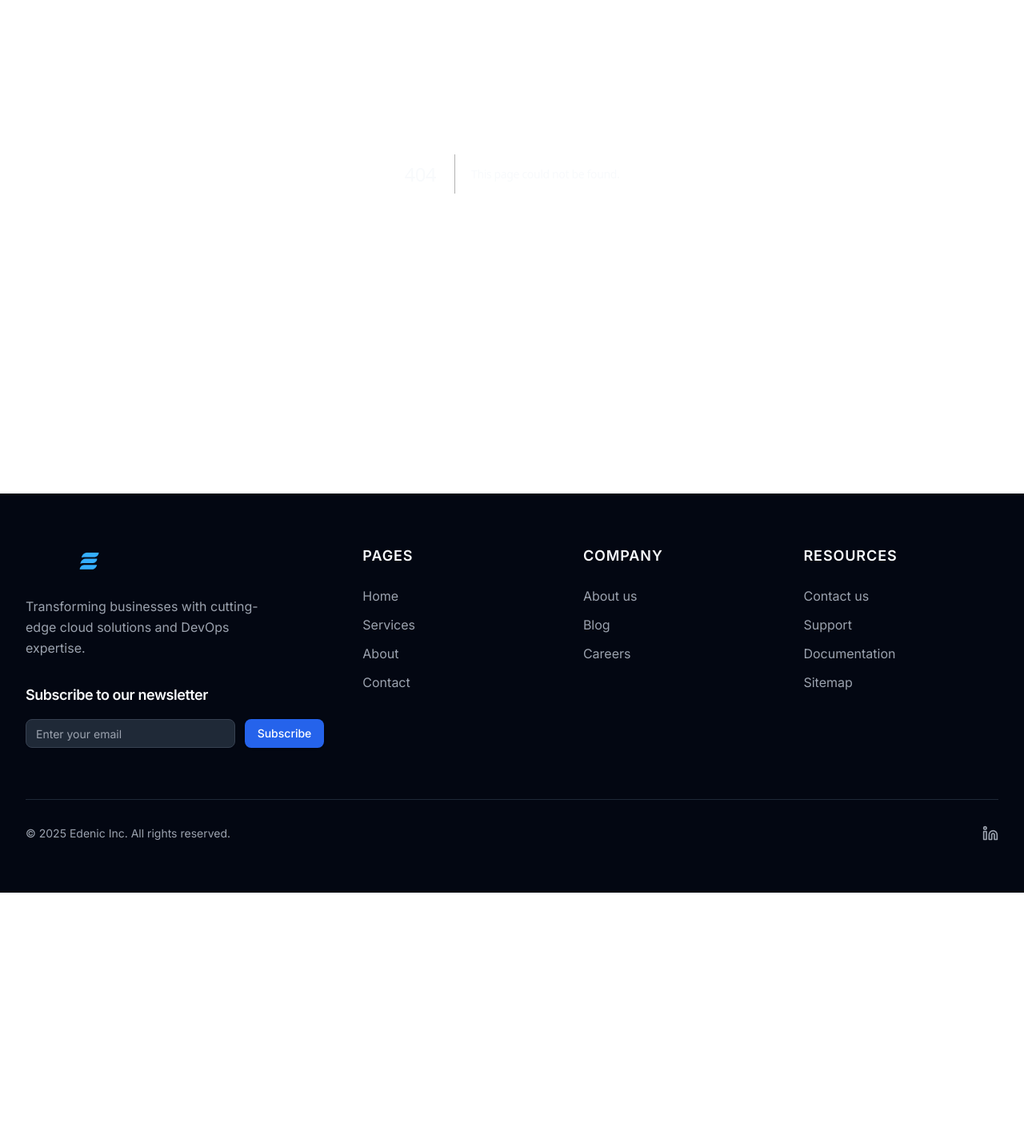
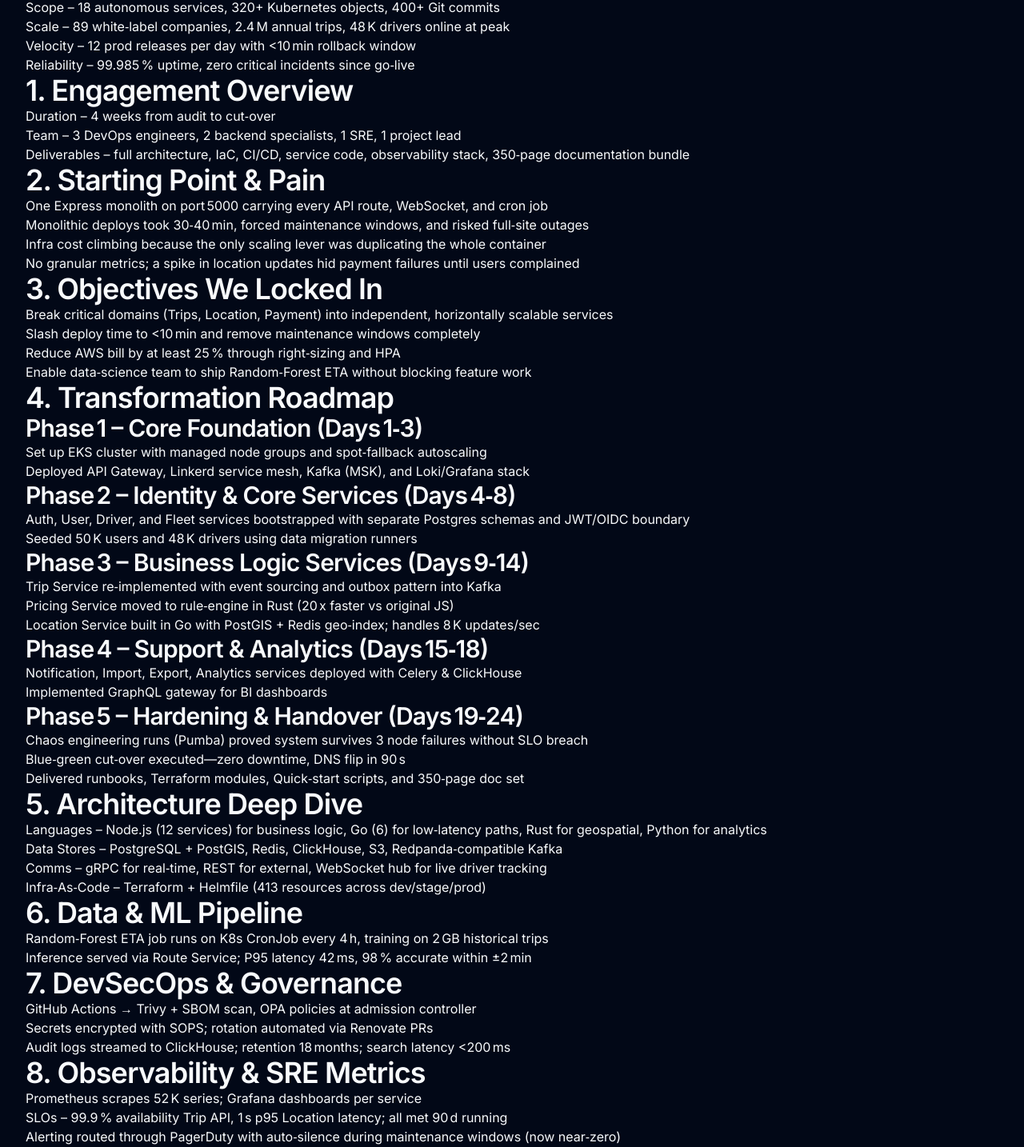
Before and after one commit to shhahhussain/edenic, a Next.js app: page /case-studies/microservices-overhaul in a window 1280 px wide. Before the commit this address had no page. Shown: the part 263-1697 px from the top of the page at 80% size. Before the commit the page ends 1379 px from the top, so only its background shows below. Built offline with nearby package versions, Linux system fonts and the light colour scheme.

Commit message:
feat: add microservices overhaul case study

```diff
--- /dev/null
+++ b/src/app/case-studies/microservices-overhaul/page.tsx
@@ -0,0 +1,252 @@
+export default function MicroservicesOverhaulCaseStudy() {
+  return (
+    <div className="container mx-auto px-4 py-16">
+      <article className="prose dark:prose-invert mx-auto">
+        <h1>18‑Service Microservices Overhaul</h1>
+        <p>
+          Edenic’s deep‑dive transformation of a ride‑hailing platform from a
+          single Express monolith into a resilient microservice ecosystem.
+        </p>
+
+        <h2>Snapshot</h2>
+        <ul>
+          <li>
+            Scope – 18 autonomous services, 320+ Kubernetes objects, 400+ Git
+            commits
+          </li>
+          <li>
+            Scale – 89 white‑label companies, 2.4 M annual trips, 48 K
+            drivers online at peak
+          </li>
+          <li>
+            Velocity – 12 prod releases per day with &lt;10 min rollback window
+          </li>
+          <li>
+            Reliability – 99.985 % uptime, zero critical incidents since
+            go‑live
+          </li>
+        </ul>
+
+        <h2>1. Engagement Overview</h2>
+        <ul>
+          <li>Duration – 4 weeks from audit to cut‑over</li>
+          <li>
+            Team – 3 DevOps engineers, 2 backend specialists, 1 SRE, 1 project
+            lead
+          </li>
+          <li>
+            Deliverables – full architecture, IaC, CI/CD, service code,
+            observability stack, 350‑page documentation bundle
+          </li>
+        </ul>
+
+        <h2>2. Starting Point &amp; Pain</h2>
+        <ul>
+          <li>
+            One Express monolith on port 5000 carrying every API route,
+            WebSocket, and cron job
+          </li>
+          <li>
+            Monolithic deploys took 30‑40 min, forced maintenance windows, and
+            risked full‑site outages
+          </li>
+          <li>
+            Infra cost climbing because the only scaling lever was duplicating the
+            whole container
+          </li>
+          <li>
+            No granular metrics; a spike in location updates hid payment failures
+            until users complained
+          </li>
+        </ul>
+
+        <h2>3. Objectives We Locked In</h2>
+        <ul>
+          <li>
+            Break critical domains (Trips, Location, Payment) into independent,
+            horizontally scalable services
+          </li>
+          <li>
+            Slash deploy time to &lt;10 min and remove maintenance windows
+            completely
+          </li>
+          <li>
+            Reduce AWS bill by at least 25 % through right‑sizing and HPA
+          </li>
+          <li>
+            Enable data‑science team to ship Random‑Forest ETA without blocking
+            feature work
+          </li>
+        </ul>
+
+        <h2>4. Transformation Roadmap</h2>
+        <h3>Phase 1 – Core Foundation (Days 1‑3)</h3>
+        <ul>
+          <li>
+            Set up EKS cluster with managed node groups and spot‑fallback
+            autoscaling
+          </li>
+          <li>
+            Deployed API Gateway, Linkerd service mesh, Kafka (MSK), and
+            Loki/Grafana stack
+          </li>
+        </ul>
+        <h3>Phase 2 – Identity &amp; Core Services (Days 4‑8)</h3>
+        <ul>
+          <li>
+            Auth, User, Driver, and Fleet services bootstrapped with separate
+            Postgres schemas and JWT/OIDC boundary
+          </li>
+          <li>Seeded 50 K users and 48 K drivers using data migration runners</li>
+        </ul>
+        <h3>Phase 3 – Business Logic Services (Days 9‑14)</h3>
+        <ul>
+          <li>
+            Trip Service re‑implemented with event sourcing and outbox pattern
+            into Kafka
+          </li>
+          <li>
+            Pricing Service moved to rule‑engine in Rust (20 x faster vs original
+            JS)
+          </li>
+          <li>
+            Location Service built in Go with PostGIS + Redis geo‑index; handles
+            8 K updates/sec
+          </li>
+        </ul>
+        <h3>Phase 4 – Support &amp; Analytics (Days 15‑18)</h3>
+        <ul>
+          <li>
+            Notification, Import, Export, Analytics services deployed with Celery
+            &amp; ClickHouse
+          </li>
+          <li>Implemented GraphQL gateway for BI dashboards</li>
+        </ul>
+        <h3>Phase 5 – Hardening &amp; Handover (Days 19‑24)</h3>
+        <ul>
+          <li>
+            Chaos engineering runs (Pumba) proved system survives 3 node failures
+            without SLO breach
+          </li>
+          <li>
+            Blue‑green cut‑over executed—zero downtime, DNS flip in 90 s
+          </li>
+          <li>
+            Delivered runbooks, Terraform modules, Quick‑start scripts, and
+            350‑page doc set
+          </li>
+        </ul>
+
+        <h2>5. Architecture Deep Dive</h2>
+        <ul>
+          <li>
+            Languages – Node.js (12 services) for business logic, Go (6) for
+            low‑latency paths, Rust for geospatial, Python for analytics
+          </li>
+          <li>
+            Data Stores – PostgreSQL + PostGIS, Redis, ClickHouse, S3,
+            Redpanda‑compatible Kafka
+          </li>
+          <li>
+            Comms – gRPC for real‑time, REST for external, WebSocket hub for live
+            driver tracking
+          </li>
+          <li>
+            Infra‑As‑Code – Terraform + Helmfile (413 resources across
+            dev/stage/prod)
+          </li>
+        </ul>
+
+        <h2>6. Data &amp; ML Pipeline</h2>
+        <ul>
+          <li>
+            Random‑Forest ETA job runs on K8s CronJob every 4 h, training on 2 GB
+            historical trips
+          </li>
+          <li>
+            Inference served via Route Service; P95 latency 42 ms, 98 % accurate
+            within ±2 min
+          </li>
+        </ul>
+
+        <h2>7. DevSecOps &amp; Governance</h2>
+        <ul>
+          <li>
+            GitHub Actions → Trivy + SBOM scan, OPA policies at admission
+            controller
+          </li>
+          <li>Secrets encrypted with SOPS; rotation automated via Renovate PRs</li>
+          <li>
+            Audit logs streamed to ClickHouse; retention 18 months; search
+            latency &lt;200 ms
+          </li>
+        </ul>
+
+        <h2>8. Observability &amp; SRE Metrics</h2>
+        <ul>
+          <li>Prometheus scrapes 52 K series; Grafana dashboards per service</li>
+          <li>
+            SLOs – 99.9 % availability Trip API, 1 s p95 Location latency; all
+            met 90 d running
+          </li>
+          <li>
+            Alerting routed through PagerDuty with auto‑silence during
+            maintenance windows (now near‑zero)
+          </li>
+        </ul>
+
+        <h2>9. Business Impact (90 d Post‑Launch)</h2>
+        <ul>
+          <li>Deploy frequency jumped from 2/week to 12/day (6×)</li>
+          <li>Mean time to recovery dropped from 40 min to 7 min</li>
+          <li>AWS bill down 30 % (spot usage + HPA)</li>
+          <li>Driver app crash reports down 45 %</li>
+          <li>
+            Customer NPS up 12 pts thanks to real‑time ETA accuracy
+          </li>
+        </ul>
+
+        <h2>10. Post‑Launch Enhancements</h2>
+        <ul>
+          <li>
+            Added automated A/B rollout for pricing algorithms using Flagger
+          </li>
+          <li>
+            Introduced canary releases on Location Service with 1 % traffic slice
+          </li>
+          <li>
+            Data‑science notebooks now pull live Kafka topic via Materialize for
+            instant BI
+          </li>
+        </ul>
+
+        <h2>11. Key Takeaways</h2>
+        <ul>
+          <li>
+            Break domains first, not tables—clear ownership is half the battle
+          </li>
+          <li>
+            Service templates and generator CLI cut new‑service boot time to
+            &lt;30 min
+          </li>
+          <li>
+            Observability before refactor prevented blind spots when traffic
+            doubled
+          </li>
+        </ul>
+
+        <p>
+          <strong>Ready to Unshackle Your Monolith?</strong>
+          <br />
+          Ping <a href="mailto:hello@edenic.cloud">hello@edenic.cloud</a> – we’ll
+          map domains, size the effort, and quote a fixed fee in 48 h.
+        </p>
+
+        <p className="text-sm text-gray-500">
+          © 2025 Edenic DevOps – confidential client metrics shared with
+          permission
+        </p>
+      </article>
+    </div>
+  )
+}
--- a/src/components/case-studies.tsx
+++ b/src/components/case-studies.tsx
@@ -6,16 +6,25 @@
 import { Card, CardContent, CardDescription, CardFooter, CardHeader, CardTitle } from "./ui/card"
 import { Button } from "./ui/button"
 
-const caseStudy = {
+const caseStudies = [
+  {
     title: "49+ Microservices on AWS ECS",
     description:
       "Serverless Fargate platform cut deploys from 2 hours to 10 minutes and dropped infrastructure costs by ~40%.",
     industry: "SaaS",
     link: "/case-studies/aws-ecs-microservices",
-}
+  },
+  {
+    title: "18-Service Microservices Overhaul",
+    description:
+      "4-week breakup of an Express monolith into 18 services delivering 12 daily releases and 99.985% uptime.",
+    industry: "Mobility",
+    link: "/case-studies/microservices-overhaul",
+  },
+]
 
 const CaseStudies = () => {
-  const [expanded, setExpanded] = useState(false)
+  const [expandedIndex, setExpandedIndex] = useState<number | null>(null)
 
   return (
     <section id="case-studies" className="py-16 sm:py-24 bg-background dark:bg-gray-900">
@@ -29,8 +38,10 @@
         >
           Case Studies
         </motion.h2>
-        <div className="max-w-xl mx-auto">
+        <div className="max-w-xl mx-auto space-y-6">
+          {caseStudies.map((cs, i) => (
             <motion.div
+              key={cs.title}
               initial={{ opacity: 0, y: 20 }}
               whileInView={{ opacity: 1, y: 0 }}
               viewport={{ once: true }}
@@ -38,25 +49,27 @@
             >
               <Card className="bg-card dark:bg-gray-800/50 border-border dark:border-gray-700 overflow-hidden hover:shadow-xl transition-all duration-300">
                 <CardHeader
-                onClick={() => setExpanded(!expanded)}
+                  onClick={() =>
+                    setExpandedIndex(expandedIndex === i ? null : i)
+                  }
                   className="cursor-pointer flex items-center justify-between"
                 >
                   <div>
                     <CardTitle className="text-xl text-foreground dark:text-gray-100">
-                    {caseStudy.title}
+                      {cs.title}
                     </CardTitle>
                     <CardDescription className="text-muted-foreground dark:text-gray-400">
-                    Industry: {caseStudy.industry}
+                      Industry: {cs.industry}
                     </CardDescription>
                   </div>
                   <ChevronDown
                     className={`h-5 w-5 text-muted-foreground transition-transform ${
-                    expanded ? "rotate-180" : ""
+                      expandedIndex === i ? "rotate-180" : ""
                     }`}
                   />
                 </CardHeader>
                 <AnimatePresence initial={false}>
-                {expanded && (
+                  {expandedIndex === i && (
                     <motion.div
                       key="content"
                       initial={{ opacity: 0, height: 0 }}
@@ -66,7 +79,7 @@
                     >
                       <CardContent>
                         <p className="text-muted-foreground dark:text-gray-300 text-sm sm:text-base">
-                        {caseStudy.description}
+                          {cs.description}
                         </p>
                       </CardContent>
                       <CardFooter>
@@ -75,7 +88,7 @@
                           className="w-full border-primary dark:border-blue-400 text-primary dark:text-blue-400 hover:bg-primary/10 dark:hover:bg-blue-400/10"
                           asChild
                         >
-                        <a href={caseStudy.link}>Read Full Case Study</a>
+                          <a href={cs.link}>Read Full Case Study</a>
                         </Button>
                       </CardFooter>
                     </motion.div>
@@ -83,6 +96,7 @@
                 </AnimatePresence>
               </Card>
             </motion.div>
+          ))}
         </div>
       </div>
     </section>
```
Lines whose indentation alone changed are shown as unchanged.
